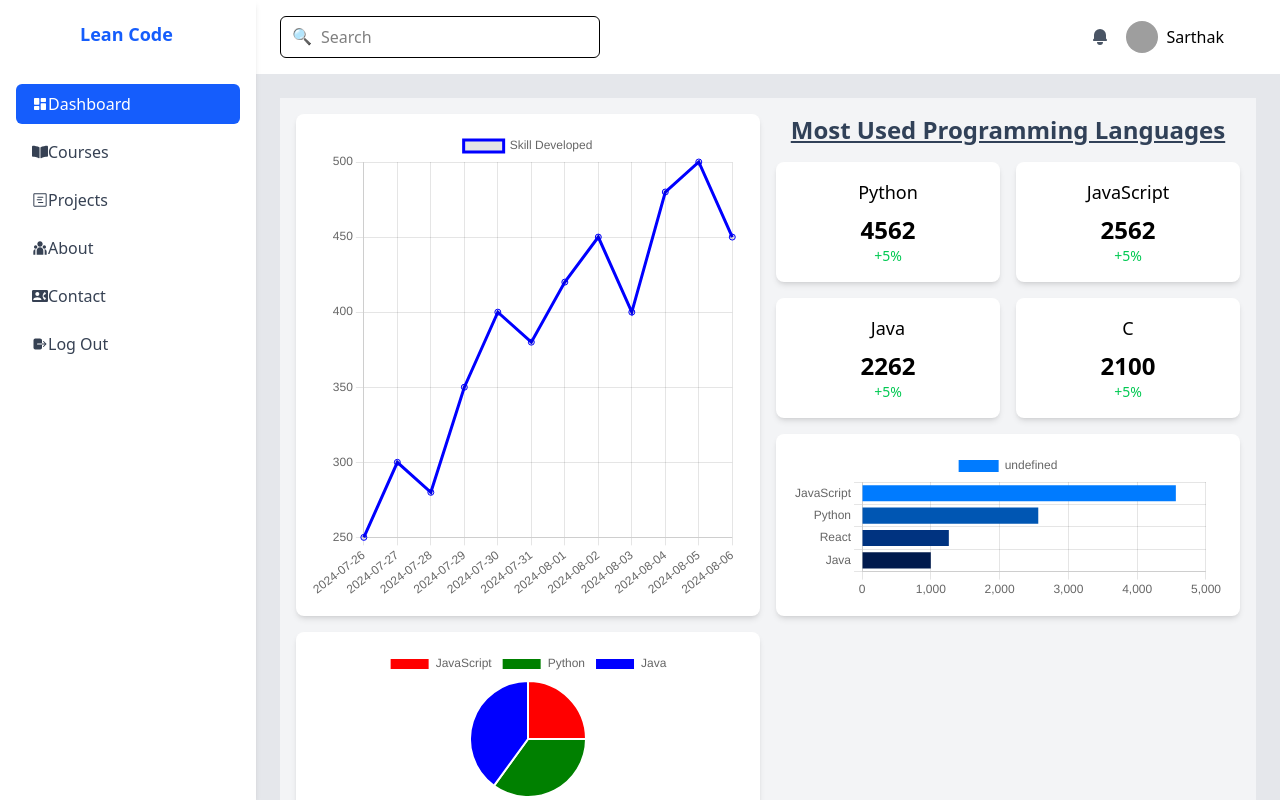
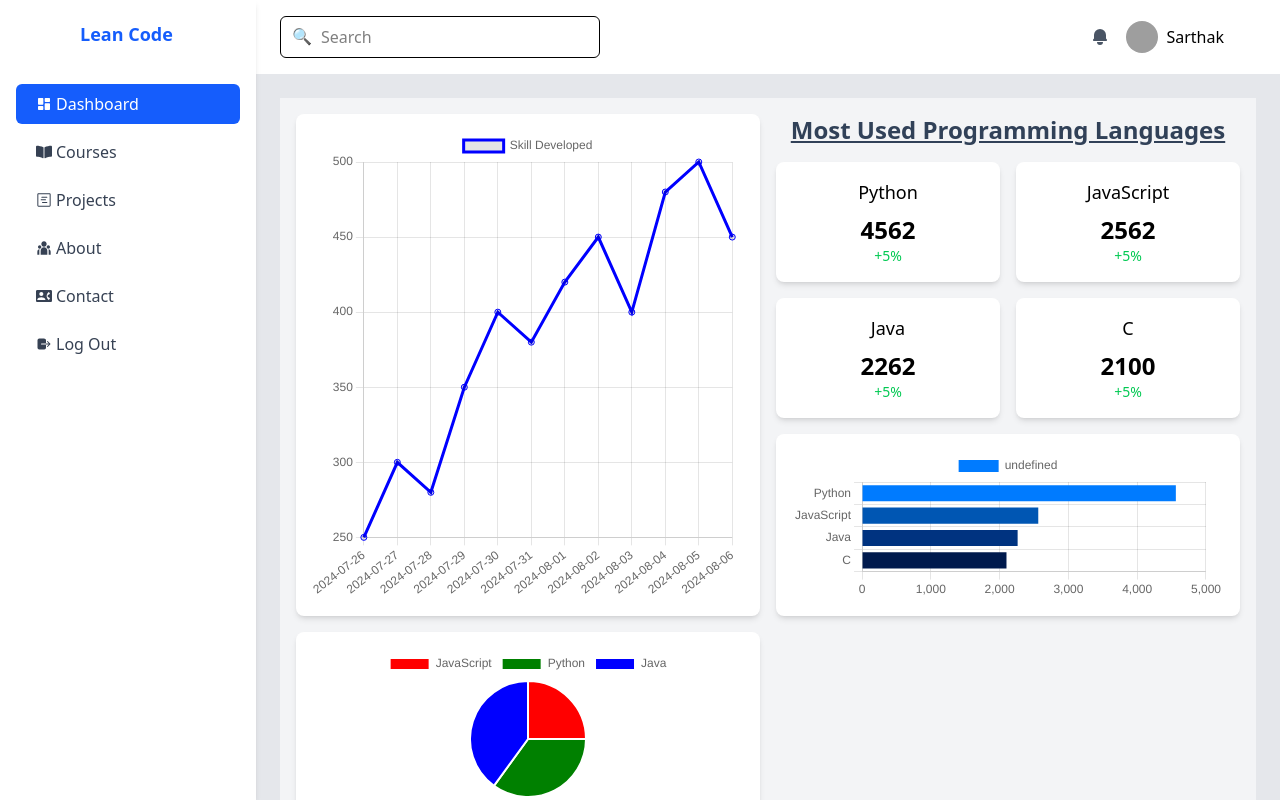
Before and after one commit to Sarthak-Adk/Leaning-App, a React (Vite) app: page /layout/dashboard in a window 1280 px wide. Built offline with nearby package versions, Linux system fonts and the light colour scheme; grey boxes are pictures that could not be loaded.

Commit message:
modification

```diff
--- a/src/Components/Layout.jsx
+++ b/src/Components/Layout.jsx
@@ -31,12 +31,12 @@ const Layout = () => {
 
         {/* Navigation */}
         <nav className="p-4 space-y-2">
-          <SidebarNavLink to="dashboard"><RiDashboardFill />Dashboard</SidebarNavLink>
-          <SidebarNavLink to="courses"><FaBookOpen />Courses</SidebarNavLink>
-          <SidebarNavLink to="projects"><GoProjectRoadmap />Projects</SidebarNavLink>
-          <SidebarNavLink to="about"><RiTeamFill />About</SidebarNavLink>
-          <SidebarNavLink to="contact"><MdContactPhone />Contact</SidebarNavLink>
-          <SidebarNavLink to="logout"><IoLogOut />Log Out</SidebarNavLink>
+          <SidebarNavLink to="dashboard"><RiDashboardFill className="mx-1"/>Dashboard</SidebarNavLink>
+          <SidebarNavLink to="courses"><FaBookOpen className="mx-1"/>Courses</SidebarNavLink>
+          <SidebarNavLink to="projects"><GoProjectRoadmap className="mx-1"/>Projects</SidebarNavLink>
+          <SidebarNavLink to="about"><RiTeamFill className="mx-1"/>About</SidebarNavLink>
+          <SidebarNavLink to="contact"><MdContactPhone className="mx-1"/>Contact</SidebarNavLink>
+          <SidebarNavLink to="logout"><IoLogOut className="mx-1"/>Log Out</SidebarNavLink>
         </nav>
       </aside>
 
--- a/src/Pages/Dashboard.jsx
+++ b/src/Pages/Dashboard.jsx
@@ -14,8 +14,8 @@ const skillsData = [
 ];
 
 const funnelData = [
-    { label: 'JavaScript', value: 4562 }, { label: 'Python', value: 2562 },
-    { label: 'React', value: 1262 }, { label: 'Java', value: 1000 },
+    { label: 'Python', value: 4562 }, { label: 'JavaScript', value: 2562 },
+    { label: 'Java', value: 2262 }, { label: 'C', value: 2100 },
 ];
 
 const categoryData = [
```
